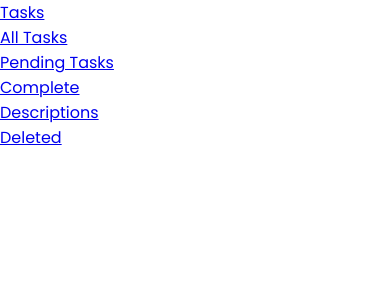
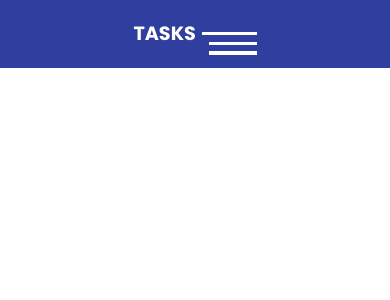
Before and after one commit to devSummon99/task-manager-server, a React (Vite) app in the folder client/task-manager-client/: page / in a window 390 px wide. Shown: the top 300 px of the page. Built offline with nearby package versions, Linux system fonts and the light colour scheme.

Commit message:
close-open-menu-navbar

```diff
--- a/client/task-manager-client/src/task-manager/components/Task.jsx
+++ b/client/task-manager-client/src/task-manager/components/Task.jsx
@@ -1,17 +1,28 @@
 //libs
-//import { useEffect } from 'react';
+import { useState } from "react";
 //components
 
 //styles
 import "./task.css";
 
 const Task = () => {
+  const [active, setActive] = useState("nav_menu");
+  const [toggleIcon, setToggleIcon] = useState("nav_toggler")
+
+  const handleNavToggle = () => {
+    active === "nav_menu"
+      ? setActive("nav_menu nav_active")
+      : setActive("nav_menu");
+
+      toggleIcon === "nav_toggler" ? setToggleIcon("nav_toggler toggle") : setToggleIcon("nav_toggler")
+  };
+
   return (
     <nav className="nav">
-      <a href="#" className="task">
+      <a href="#" className="link-task">
         Tasks
       </a>
-      <ul className="nav_menu">
+      <ul className={active}>
         <li className="mav_item">
           <a href="#" className="nav_link">
             All Tasks
@@ -38,10 +49,12 @@ const Task = () => {
           </a>
         </li>
       </ul>
-      <div className="nav_toggler">
-        <div className="line1"></div>
+      <div onClick={handleNavToggle} className={toggleIcon}>
+     <div className="container-lineal">
+     <div className="line1"></div>
         <div className="line2"></div>
         <div className="line3"></div>
+     </div>
       </div>
     </nav>
   );
--- a/client/task-manager-client/src/task-manager/components/task.css
+++ b/client/task-manager-client/src/task-manager/components/task.css
@@ -6,3 +6,83 @@
   box-sizing: border-box;
   font-family: "Poppins", sans-serif;
 }
+
+body {
+  font-size: 1.2rem;
+}
+
+li {
+  list-style: none;
+}
+
+a {
+  text-decoration: none;
+  color: #fff;
+}
+
+.nav {
+  display: flex;
+  align-items: center;
+  justify-content: center;
+  height: 8vh;
+  background-color: #303f9f;
+}
+
+.link-task {
+  text-transform: uppercase;
+  font-weight: bold;
+}
+
+.nav_menu {
+  display: flex;
+  align-items: center;
+  justify-content: space-between;
+  gap: 3rem;
+}
+
+.nav_toggler div {
+  width: 3rem;
+  height: 0.2rem;
+  margin: 0.4rem;
+  background-color: #fff;
+  transition: 0.4s ease-in;
+}
+
+.nav_toggler {
+  cursor: pointer;
+  display: none;
+}
+
+@media screen and (max-width: 768px) {
+  .nav_toggler {
+    display: block;
+  }
+
+  .nav_menu {
+    position: fixed;
+    top: 7vh;
+    right: 0;
+    width: 50%;
+    height: 93vh;
+    background: #303f9f;
+    flex-direction: column;
+    transform: translateX(100%);
+	transition: 0.5s ease-in;
+  }
+}
+
+.nav_active {
+  transform: translateX(0);
+}
+
+.toggle .line1 {
+transform: rotate(-45deg) translate(-4px, 5px);
+}
+
+.toggle .line2 {
+	opacity: 0;
+}
+
+.toggle .line3 {
+	transform: rotate(45deg) translate(-4px, -5px);
+}
```
